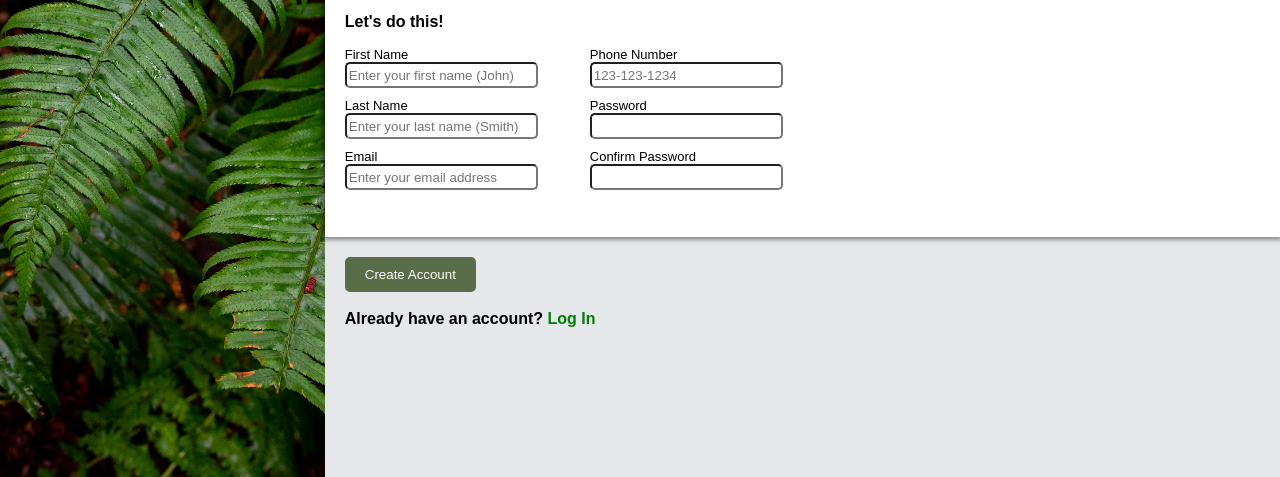
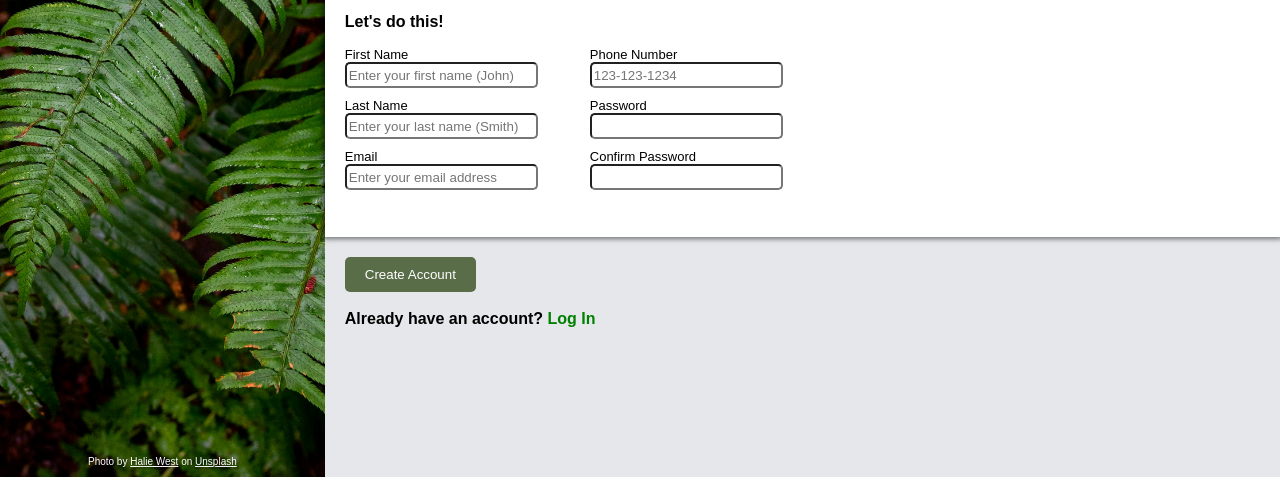
Before and after one commit to rjarrin/odin-form, a plain HTML site: page index.html in a window 1280 px wide. Shown: the part 323-800 px from the top of the page. Drawn offline with Linux system fonts and the light colour scheme.

Commit message:
Image credit included

```diff
--- a/css/style.css
+++ b/css/style.css
@@ -146,3 +146,19 @@ body {
     box-shadow: 0 0 0 1px rgb(18, 144, 207);
     background: lightblue;
 }
+
+.image-credit {
+    position: absolute;
+    bottom: 10px;
+    left: 50%;
+    transform: translateX(-50%);
+    color: white;
+    font-size: 10px;
+    text-shadow: 1px 1px 2px rgba(0, 0, 0, 0.5);
+    font-family: Arial, Helvetica, sans-serif;
+    white-space: nowrap;
+}
+
+.image-credit a {
+    color: white;
+}
--- a/index.html
+++ b/index.html
@@ -10,6 +10,9 @@
 <body>
     <div class="image-container">
         <div class="overlay"></div>
+        <div class="image-credit">
+            Photo by <a href="https://unsplash.com/@haliewestphoto" target="_blank">Halie West</a> on <a href="https://unsplash.com/photos/green-leaf-plant-in-close-up-photography-25xggax4bSA" target="_blank">Unsplash</a>
+        </div>
     </div>
     <div class="container">
         <div class="header-container">
```
